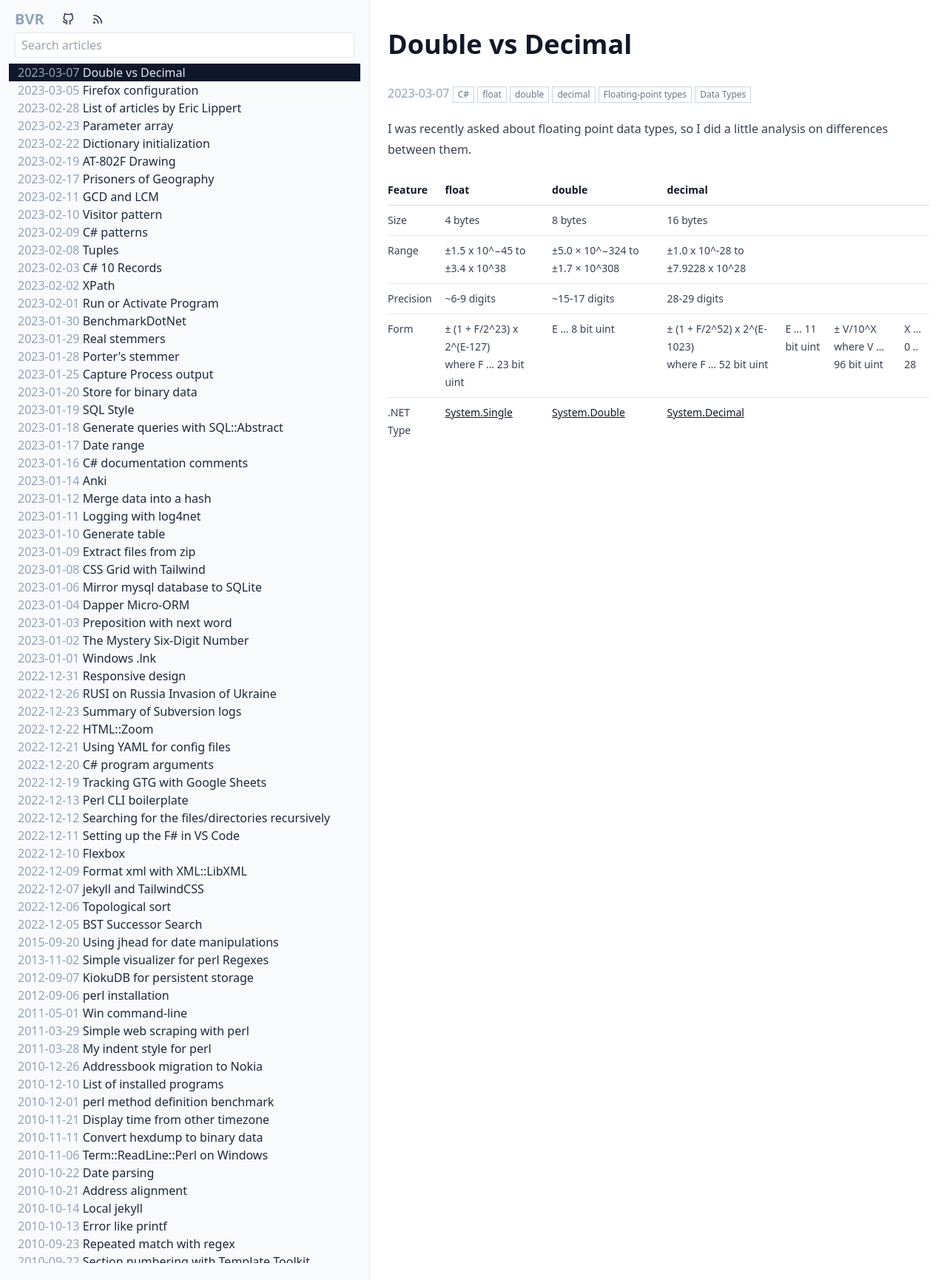
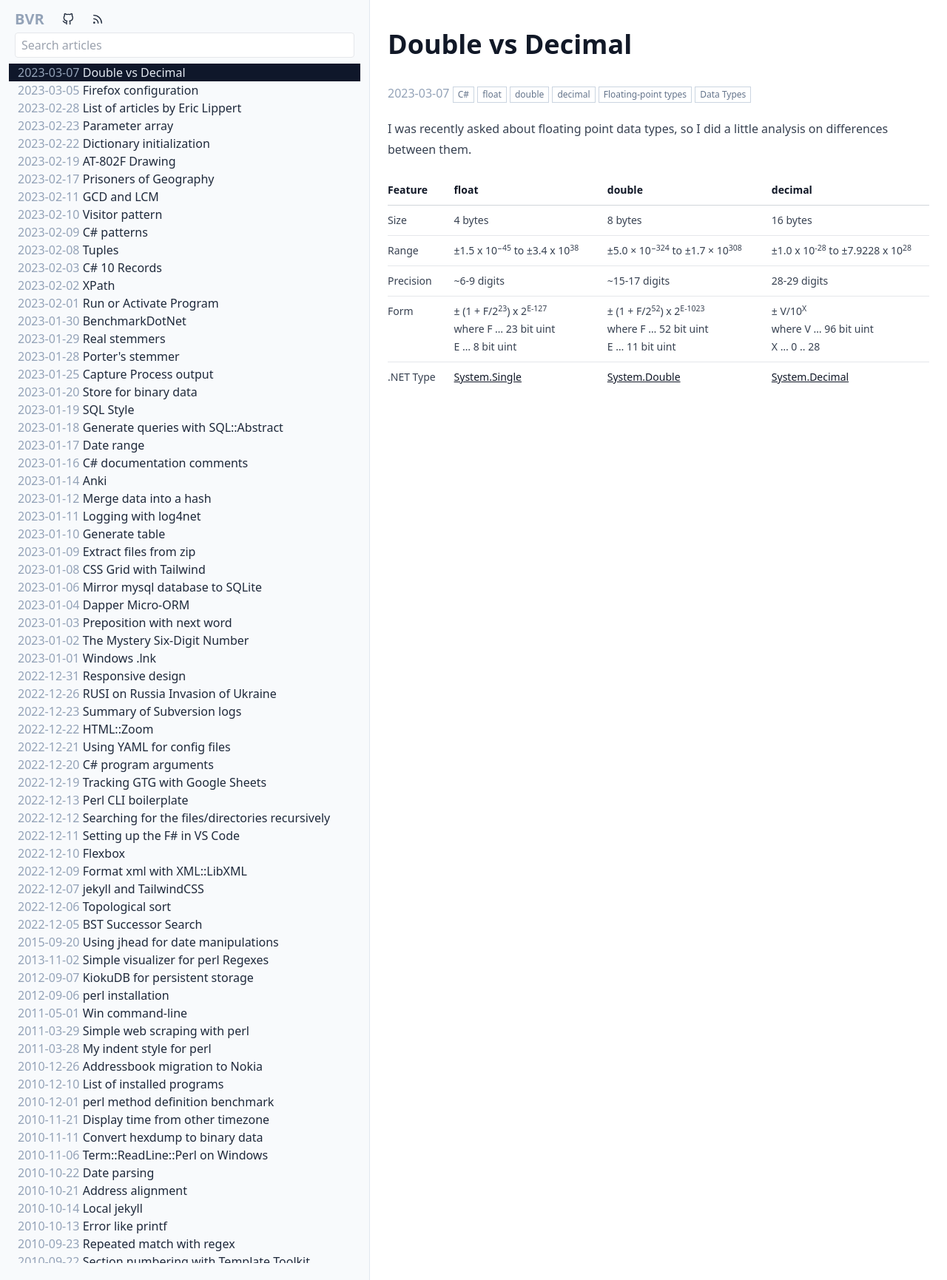
Before and after one commit to bvr/bvr.github.io, a Jekyll site: the page built from _posts/2023-03-07-double-decimal.md, in a window 1280 px wide. Shown: the whole page at 74% size. Built offline with Jekyll 4.4.1, drawn with Linux system fonts in a browser that asks for light colours.

```diff
--- a/_posts/2023-03-07-double-decimal.md
+++ b/_posts/2023-03-07-double-decimal.md
@@ -15,7 +15,7 @@ I was recently asked about floating point data types, so I did a little analysis
 |Feature|float|double|decimal|
 |---|---|---|---|
 |Size|4 bytes|8 bytes|16 bytes|
-|Range|±1.5 x 10^−45 to ±3.4 x 10^38|±5.0 × 10^−324 to ±1.7 × 10^308|±1.0 x 10^-28 to ±7.9228 x 10^28|
+|Range|±1.5 x 10<sup>−45</sup> to ±3.4 x 10<sup>38</sup>|±5.0 × 10<sup>−324</sup> to ±1.7 × 10<sup>308</sup>|±1.0 x 10<sup>-28</sup> to ±7.9228 x 10<sup>28</sup>|
 |Precision|~6-9 digits|~15-17 digits|28-29 digits|
-|Form|± (1 + F/2^23) x 2^(E-127)<br>where F ... 23 bit uint| E ... 8 bit uint|± (1 + F/2^52) x 2^(E-1023)<br>where F ... 52 bit uint| E ... 11 bit uint|± V/10^X<br>where V ... 96 bit uint| X ... 0 .. 28|
+|Form|± (1 + F/2<sup>23</sup>) x 2<sup>E-127</sup><br>where F ... 23 bit uint<br>E ... 8 bit uint|± (1 + F/2<sup>52</sup>) x 2<sup>E-1023</sup><br>where F ... 52 bit uint<br>E ... 11 bit uint|± V/10<sup>X</sup><br>where V ... 96 bit uint<br>X ... 0 .. 28|
 |.NET Type|[System.Single](https://learn.microsoft.com/en-us/dotnet/api/system.single)|[System.Double](https://learn.microsoft.com/en-us/dotnet/api/system.double)|[System.Decimal](https://learn.microsoft.com/en-us/dotnet/api/system.decimal)|
```
